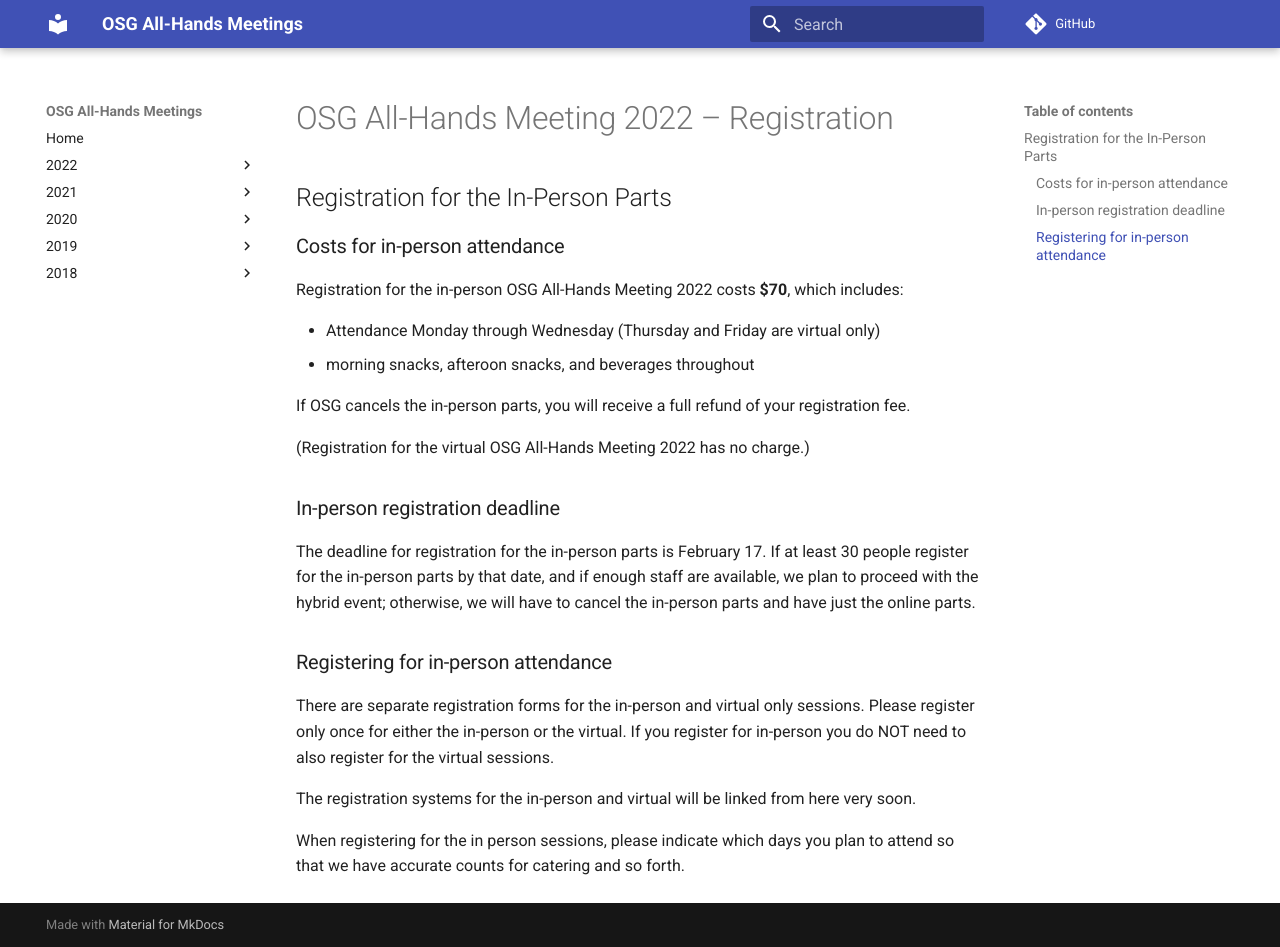
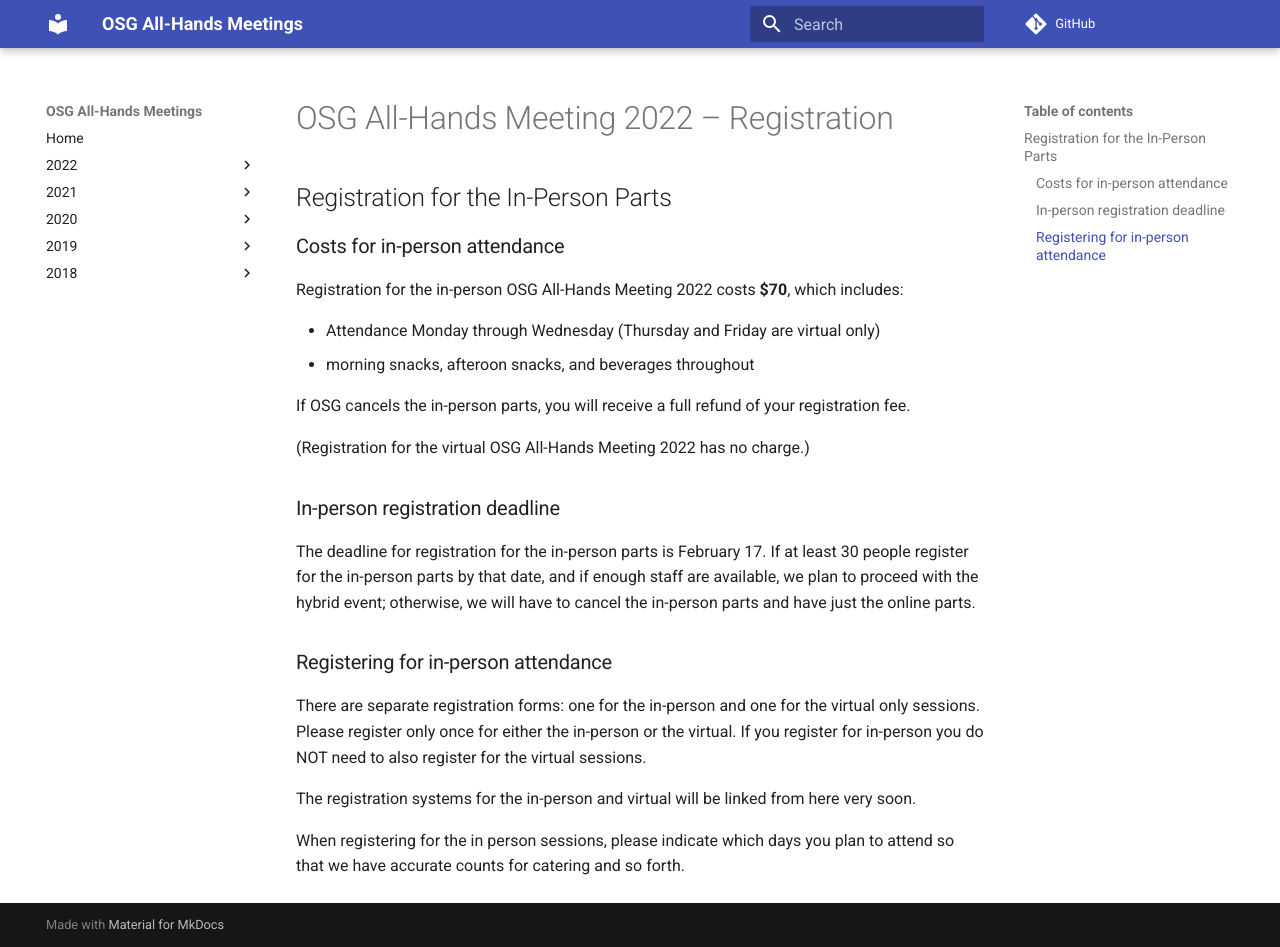
Before and after one commit to osg-htc/all-hands, an MkDocs documentation site: the page built from docs/2022/registration.md, in a window 1280 px wide and 947 px high. Built offline with MkDocs 1.6.1 and Material for MkDocs 9.7.7, drawn with Linux system fonts in a browser that asks for light colours; comment, search, counter and statistics services are not loaded.

Commit message:
Update registration.md
Adding clarification about registration forms.

```diff
--- a/docs/2022/registration.md
+++ b/docs/2022/registration.md
@@ -20,7 +20,7 @@ The deadline for registration for the in-person parts is February 17. If at leas
 
 ### Registering for in-person attendance
 
-There are separate registration forms for the in-person and virtual only sessions. Please register only once for either the in-person or the virtual.  If you register for in-person you do NOT need to also register for the virtual sessions.
+There are separate registration forms: one for the in-person and one for the virtual only sessions. Please register only once for either the in-person or the virtual.  If you register for in-person you do NOT need to also register for the virtual sessions.
 
 The registration systems for the in-person and virtual will be linked from here very soon.
 
```
